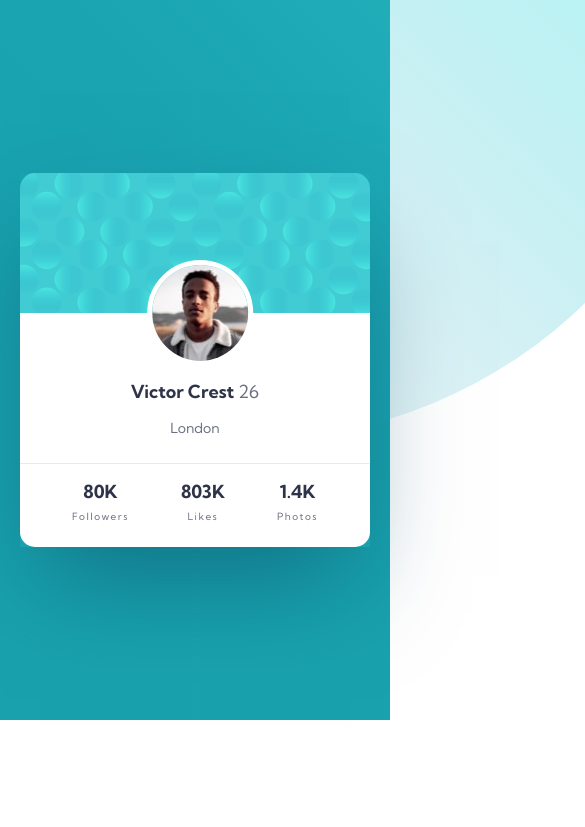
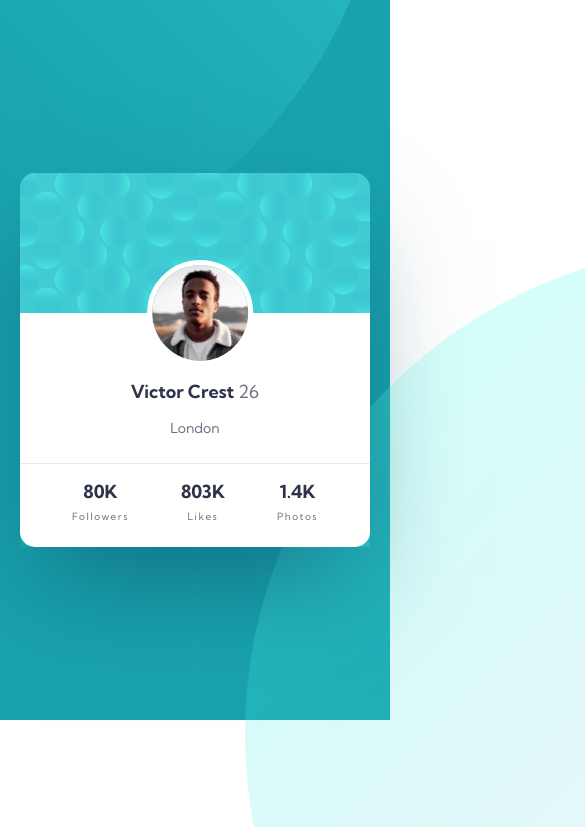
Before and after one commit to brendanmadden/profile-card-component, a plain HTML site: page index.html in a window 390 px wide. Shown: the top 827 px of the page, 585 px wide, since content can reach past the window. Drawn offline with Linux system fonts and the light colour scheme.

Commit message:
completed responsive queries

```diff
--- a/style.css
+++ b/style.css
@@ -152,25 +152,46 @@ body {
     text-align: center;
 }
 
-/*
 
-@media screen and (max-width: 600px) {
+
+@media screen and (max-width: 750px) {
     .top-circle {
-        background: url(./images/bg-pattern-top.svg);
-        position: absolute;
-        min-height: 61rem;
-        min-width: 61.125rem;
-        transform: translate(-25%, -55%);
+        height: 51rem;
+        width: 51.125rem;
+        transform: translate(-60%, -50%);
     }
 
     .bottom-circle {
-        background: url(./images/bg-pattern-bottom.svg);
-        position: absolute;
-        min-height: 61rem;
-        min-width: 61.125rem;
-        transform: translate(75%, 35%);
-        z-index: 0;
+        height: 51rem;
+        width: 51.125rem;
+        transform: translate(35%, 30%);
     }
 }
 
-*/
+@media screen and (max-width: 500px) {
+    .top-circle {
+        height: 38.813rem;
+        width: 38.875rem;
+        transform: translate(-60%, -70%);
+    }
+
+    .bottom-circle {
+        height: 51rem;
+        width: 51.125rem;
+        transform: translate(25%, 25%);
+    }
+}
+
+@media screen and (max-width: 375px) {
+    .top-circle {
+        height: 38.813rem;
+        width: 38.875rem;
+        transform: translate(-70%, -70%);
+    }
+
+    .bottom-circle {
+        height: 51rem;
+        width: 51.125rem;
+        transform: translate(20%, 30%);
+    }
+}
```
